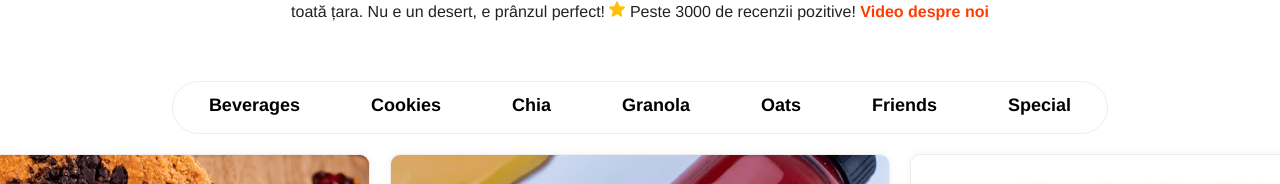
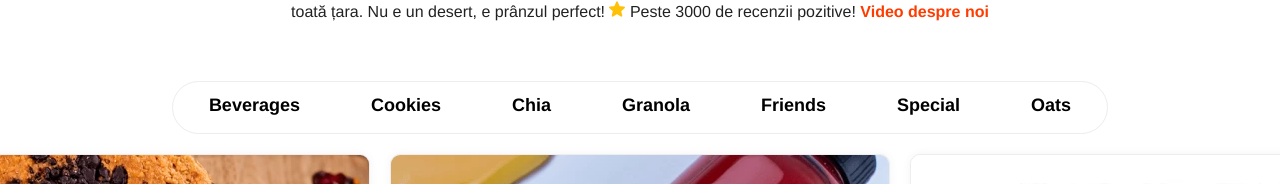
Before and after one commit to Marian-Badilas/ECommerce_Angular, an Angular app: page / in a window 1280 px wide. Shown: the part 188-372 px from the top of the page. Built offline with nearby package versions, Linux system fonts and the light colour scheme.

Commit message:
refector use for

```diff
--- a/src/app/product-list/components/product-categories/product-categories.component.html
+++ b/src/app/product-list/components/product-categories/product-categories.component.html
@@ -1,29 +1,13 @@
 <body>
   <div>
     <ul class="nav-links">
+      @for (category of categories; track category ){
       <li>
-        <a (click)="onSelectProductCategory(beverages)" href="#">{{
-          beverages
+        <a (click)="onSelectProductCategory(category)" href="#">{{
+          category
         }}</a>
       </li>
-      <li>
-        <a (click)="onSelectProductCategory(cookies)" href="#">{{ cookies }}</a>
-      </li>
-      <li>
-        <a (click)="onSelectProductCategory(chia)" href="#">{{ chia }}</a>
-      </li>
-      <li>
-        <a (click)="onSelectProductCategory(granola)" href="#">{{ granola }}</a>
-      </li>
-      <li>
-        <a (click)="onSelectProductCategory(oats)" href="#">{{ oats }}</a>
-      </li>
-      <li>
-        <a (click)="onSelectProductCategory(friends)" href="#">{{ friends }}</a>
-      </li>
-      <li>
-        <a (click)="onSelectProductCategory(special)" href="#">{{ special }}</a>
-      </li>
+      }
     </ul>
   </div>
 </body>
--- a/src/app/product-list/components/product-categories/product-categories.component.ts
+++ b/src/app/product-list/components/product-categories/product-categories.component.ts
@@ -6,13 +6,15 @@ import { Component, EventEmitter, Output } from '@angular/core';
   styleUrls: ['./product-categories.component.scss'],
 })
 export class ProductCategoriesComponent {
-  beverages = 'Beverages';
-  cookies = 'Cookies';
-  chia = 'Chia';
-  granola = 'Granola';
-  friends = 'Friends';
-  special = 'Special';
-  oats = 'Oats';
+  categories: string[] = [
+    'Beverages',
+    'Cookies',
+    'Chia',
+    'Granola',
+    'Friends',
+    'Special',
+    'Oats',
+  ];
 
   @Output() select = new EventEmitter();
 
```
